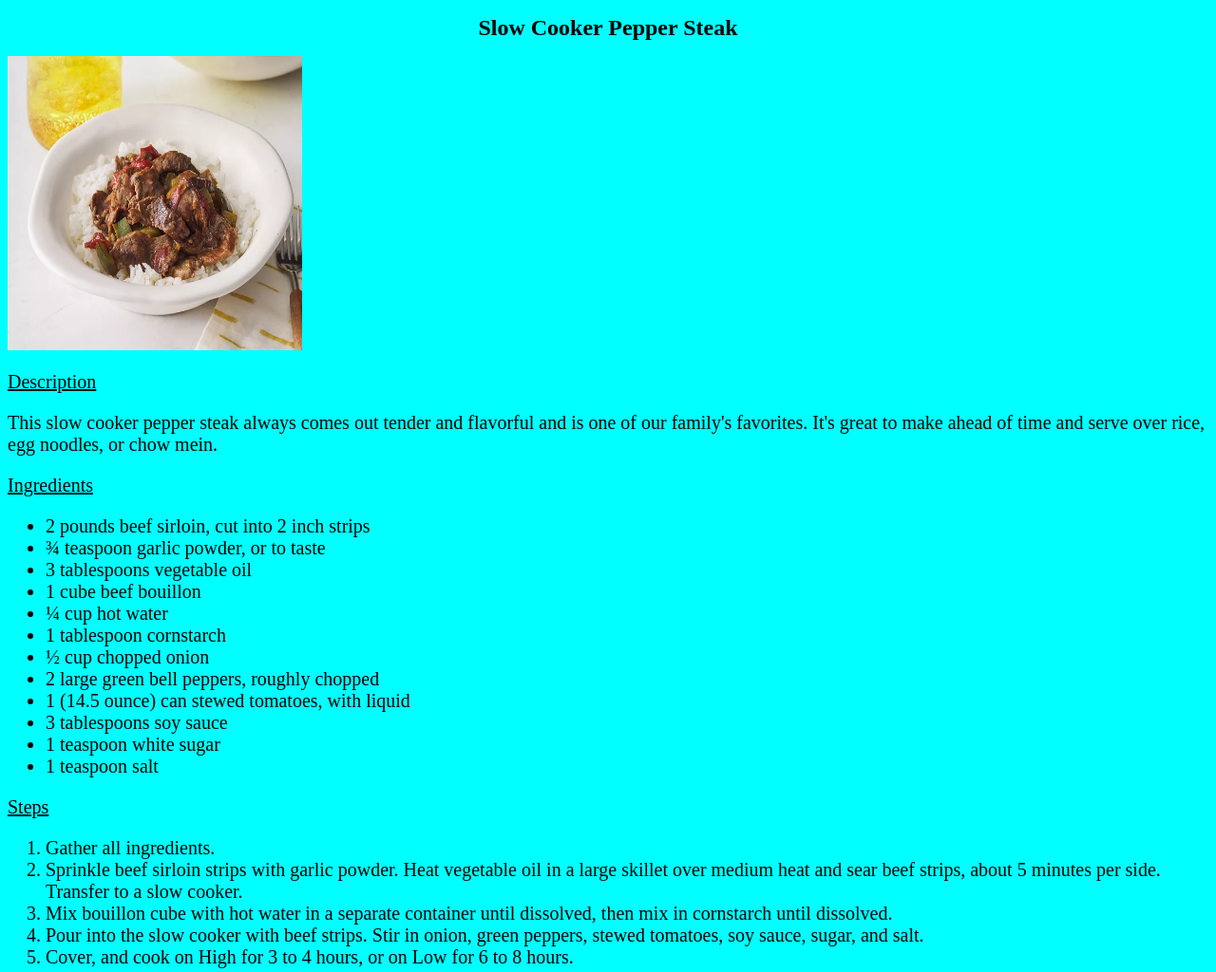
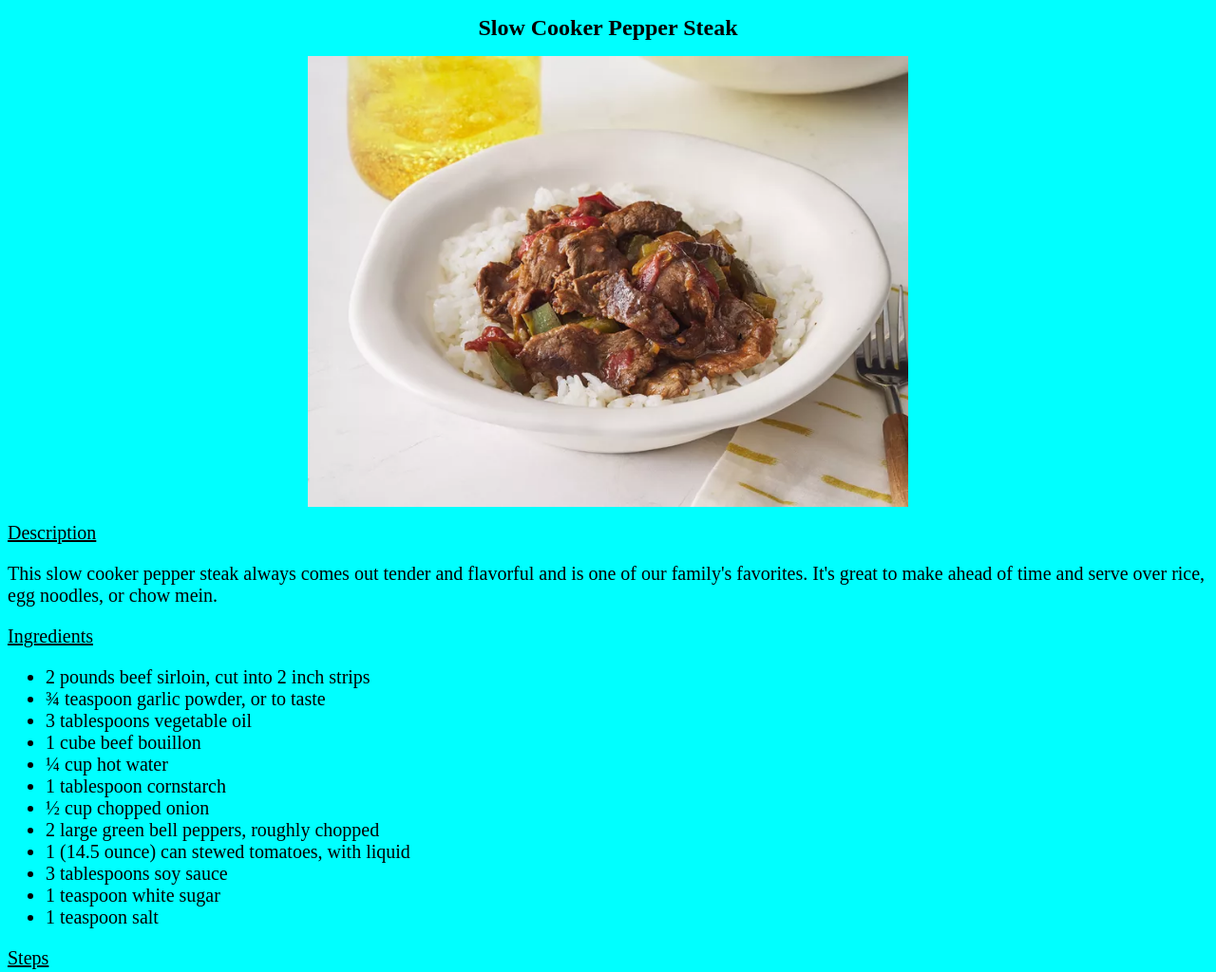
Before and after one commit to Barnomoy10/odin-recipes, a plain HTML site: page recipes/slow-cooker-pepper-steak.html in a window 1280 px wide. Shown: the top 1024 px of the page at 95% size. Drawn offline with Linux system fonts and the light colour scheme.

Commit message:
Work on the attributes for the image tag

```diff
--- a/recipes/slow-cooker-pepper-steak.html
+++ b/recipes/slow-cooker-pepper-steak.html
@@ -8,7 +8,7 @@
 </head>
 <body>
     <h1>Slow Cooker Pepper Steak</h1>
-    <img src="../images/Slow Cooker Pepper Steak.webp" alt="Slow Cooker Pepper Steak" height="310" width="310">
+    <img src="../images/Slow Cooker Pepper Steak.webp" alt="Slow Cooker Pepper Steak">
 
     <div class="description">
         <h2>Description</h2>
--- a/styles.css
+++ b/styles.css
@@ -16,3 +16,11 @@ h2 {
     text-decoration: underline;
     text-underline-position: auto;
 }
+
+img {
+    box-sizing: border-box;
+    height: auto;
+    width: 50%;
+    display: block;
+    margin: auto;
+}
```
